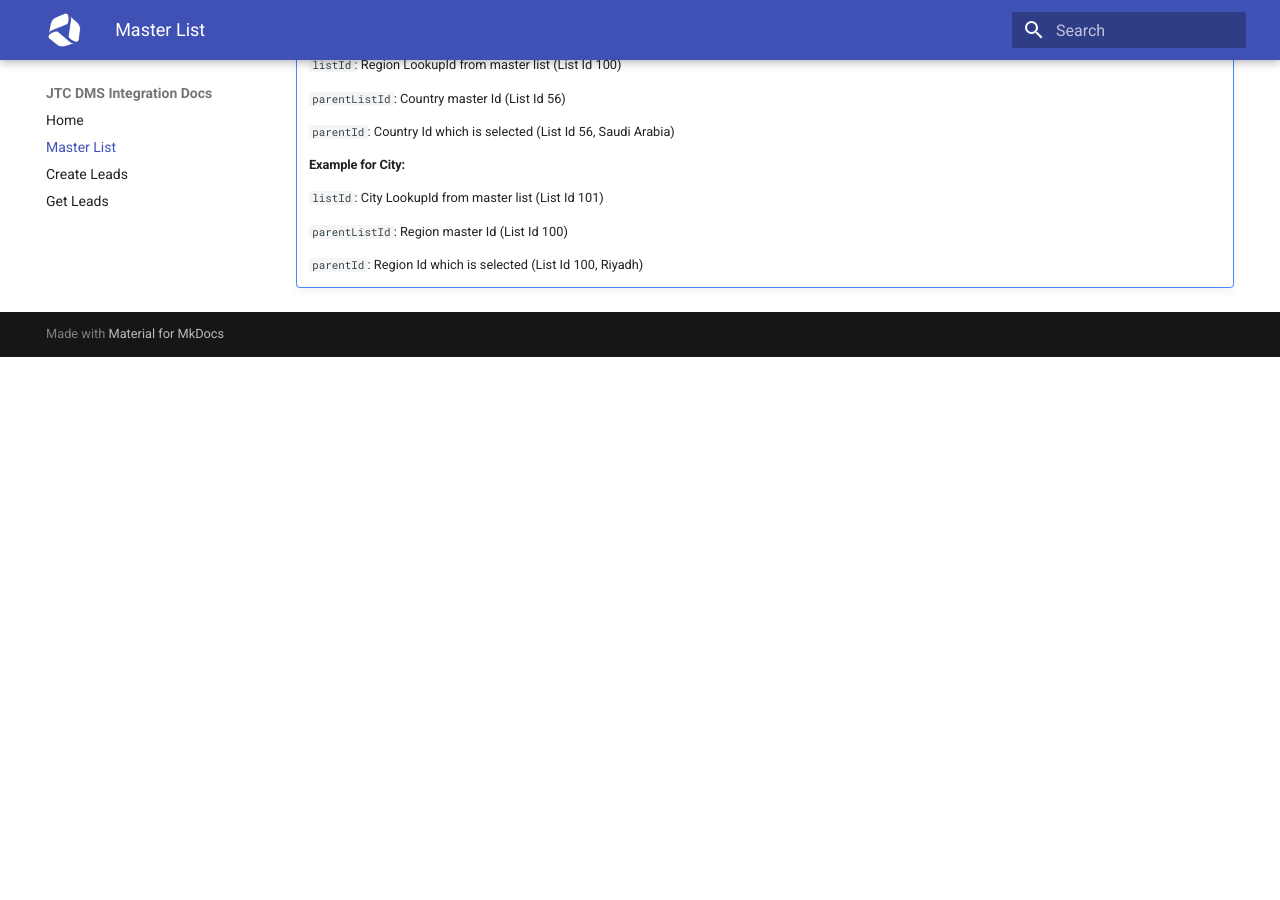
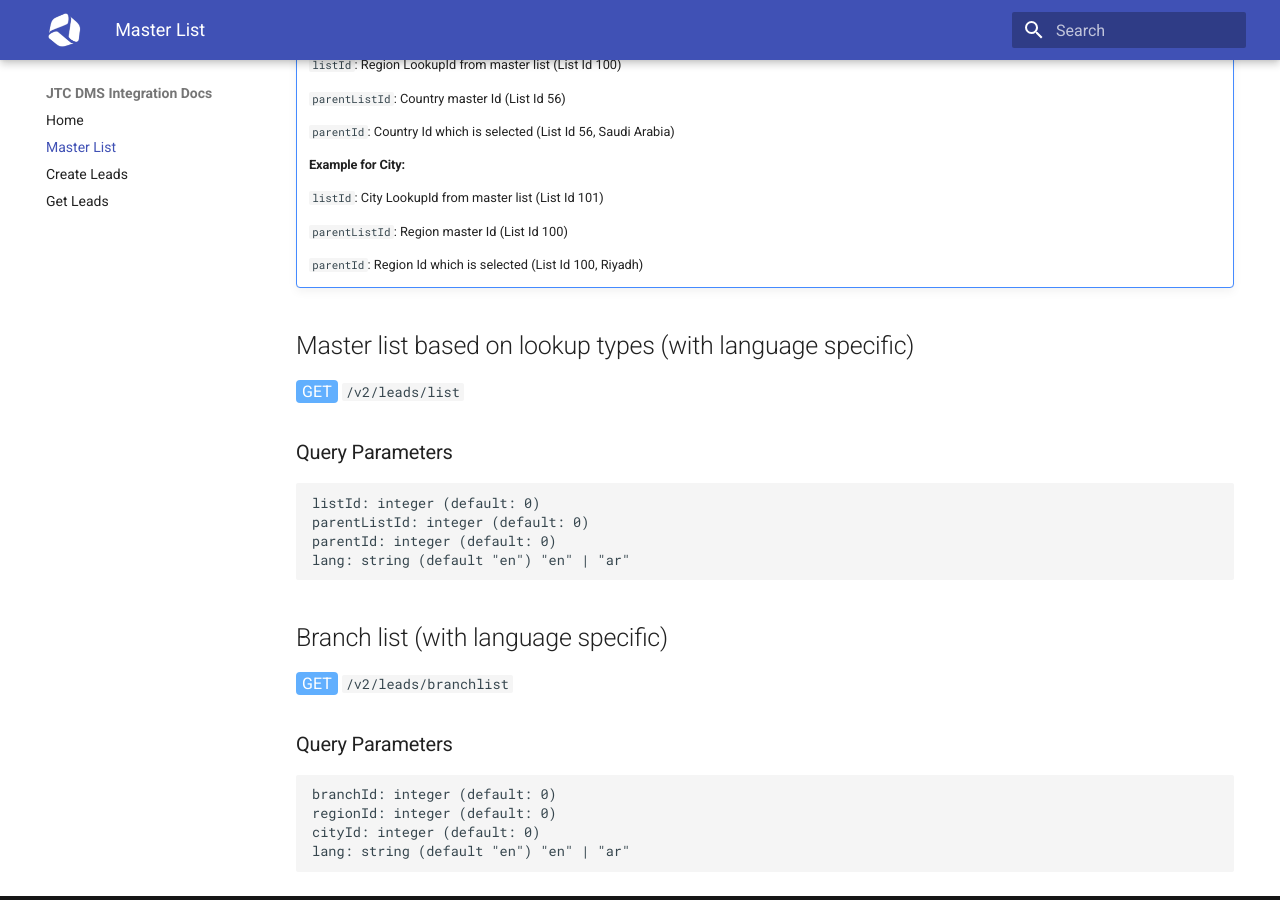
Before and after one commit to aljabr-trading/dms-external-docs, an MkDocs documentation site: the page built from docs/lookups.md, in a window 1280 px wide and 900 px high, scrolled down 4201 px. Built offline with MkDocs 1.6.1 and Material for MkDocs 9.7.7, drawn with Linux system fonts in a browser that asks for light colours; before the commit the page ends 4558 px from its top, so only the background shows below that; some of the changed text lies outside the part shown.

Commit message:
add v2 enpoints for version specific master lists

````diff
--- a/docs/lookups.md
+++ b/docs/lookups.md
@@ -193,7 +193,7 @@ TEST: https://dms-gs-test.jtc.aljabr.com.sa/gs
 
 ```
 
-## Master list based on lookup types
+## Master list based on lookup types (without language specific)
 <span class="http-get">GET</span> `/v1/leads/list`
 
 ### Query Parameters
@@ -223,3 +223,27 @@ List Id will get the drop down list based on lookuptype
     `parentListId`: Region master Id (List Id 100)
 
     `parentId`: Region Id which is selected (List Id 100, Riyadh)
+
+## Master list based on lookup types (with language specific)
+<span class="http-get">GET</span> `/v2/leads/list`
+
+### Query Parameters
+
+```
+listId: integer (default: 0)
+parentListId: integer (default: 0)
+parentId: integer (default: 0)
+lang: string (default "en") "en" | "ar"
+```
+
+## Branch list (with language specific)
+<span class="http-get">GET</span> `/v2/leads/branchlist`
+
+### Query Parameters
+
+```
+branchId: integer (default: 0)
+regionId: integer (default: 0)
+cityId: integer (default: 0)
+lang: string (default "en") "en" | "ar"
+```
````
Also changed, not shown: other parts of docs/lookups.md (+1 -1 lines), site/lookups/index.html, site/search/search_index.json, 1 other file.
